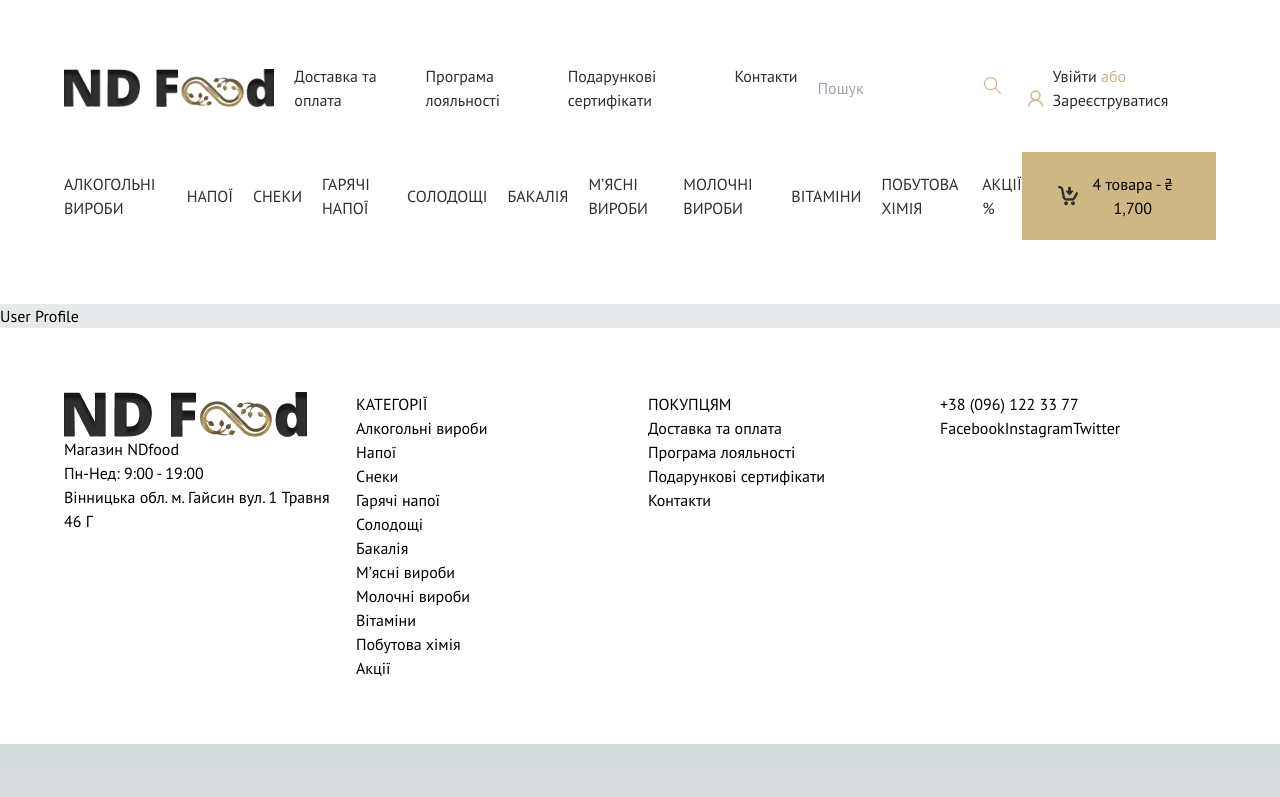
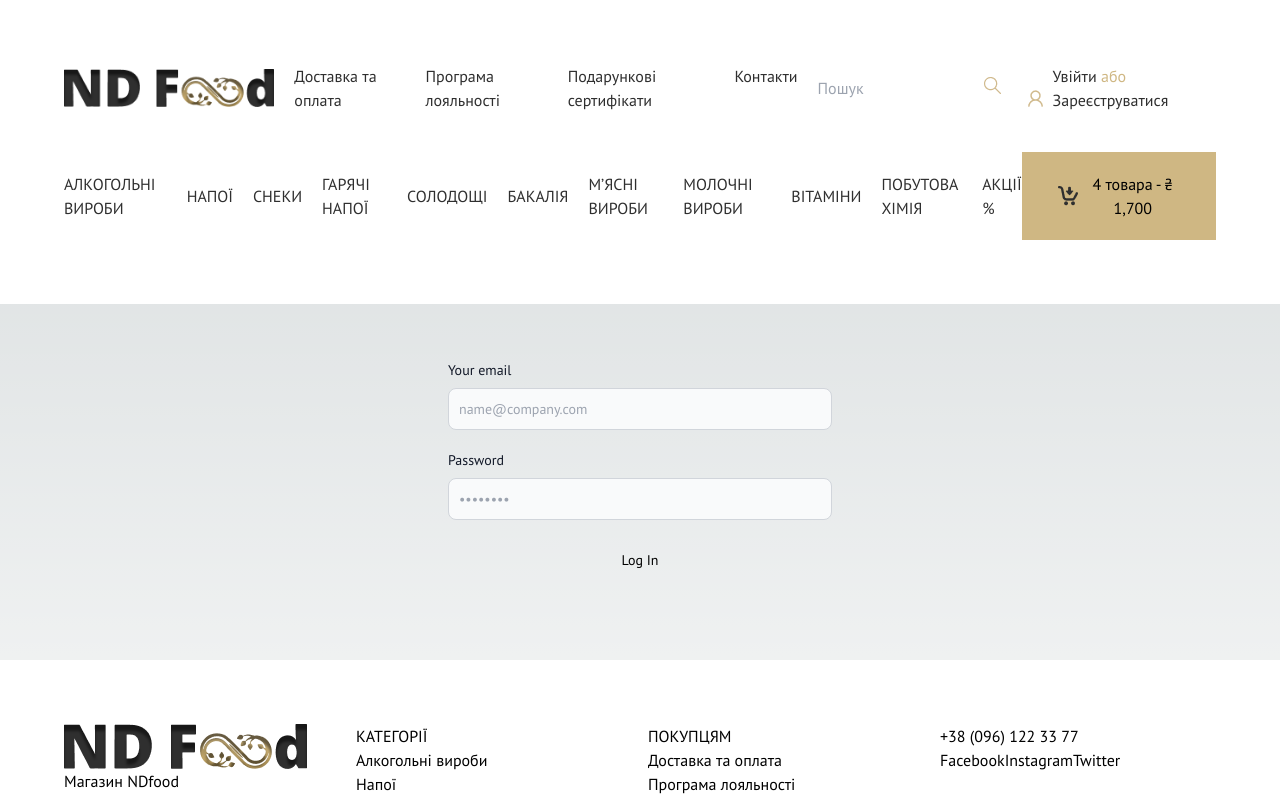
Before and after one commit to milkabaldi/ndfood, a Next.js app: page /profile in a window 1280 px wide. Shown: the top 797 px of the page. Built offline with nearby package versions, Linux system fonts and the light colour scheme.

Commit message:
Profile log in

```diff
--- /dev/null
+++ b/src/components/LogIn.jsx
@@ -0,0 +1,20 @@
+import React from 'react'
+import Image from 'next/image'
+import data from '../../data/data.json';
+import styles from '/src/styles/styles.js'
+import images from '/src/constants/images'
+
+
+export const LogIn = () => {
+    return (
+    <div className='pt-14 pb-20'>
+        <form className='flex flex-col w-96 m-auto p-'>
+        <label for="email" class="block mb-2 text-sm font-medium text-gray-900 dark:text-white">Your email</label>
+            <input type="email" name="email" id="email" class="mb-5 bg-gray-50 border border-gray-300 text-gray-900 sm:text-sm rounded-lg focus:ring-primary-600 focus:border-primary-600 block w-full p-2.5 dark:bg-gray-700 dark:border-gray-600 dark:placeholder-gray-400 dark:text-white dark:focus:ring-blue-500 dark:focus:border-blue-500" placeholder="name@company.com" required="" />
+            <label for="password" class="block mb-2 text-sm font-medium text-gray-900 dark:text-white">Password</label>
+            <input type="password" name="password" id="password" placeholder="••••••••" class="mb-5 bg-gray-50 border border-gray-300 text-gray-900 sm:text-sm rounded-lg focus:ring-primary-600 focus:border-primary-600 block w-full p-2.5 dark:bg-gray-700 dark:border-gray-600 dark:placeholder-gray-400 dark:text-white dark:focus:ring-blue-500 dark:focus:border-blue-500" required="" />
+            <button type="submit" class="w-full text-primary bg-brown hover:bg-primary-700 focus:ring-4 focus:outline-none focus:ring-primary-300 font-medium rounded-lg text-sm px-5 py-2.5 text-center dark:bg-primary-600 dark:hover:bg-primary-700 dark:focus:ring-primary-800">Log In</button>
+        </form>
+    </div>
+  )
+}
--- a/src/components/Navbar.jsx
+++ b/src/components/Navbar.jsx
@@ -25,7 +25,7 @@ export const Navbar = () => {
           </div>
           <div className='flex justify-between items-end gap-1'>
             <Image src={images.Account} alt='account' />
-            <span className='block text-dimGrey text-base '>Увійти <Link href='#Link' className='text-dimLate hover:text-dimMoca transition-colors ease-in-out duration-300'>або</Link> Зареєструватися</span>
+            <span className='block text-dimGrey text-base '>Увійти <Link href='/profile' className='text-dimLate hover:text-dimMoca transition-colors ease-in-out duration-300'>або</Link> Зареєструватися</span>
           </div>
         </div>
         <div className="flex justify-between">
--- a/src/components/index.js
+++ b/src/components/index.js
@@ -4,7 +4,7 @@ import Slider from './slider.jsx'
 import HowOrder from './HowOrder.jsx'
 import CustomSlider from './Slider.jsx'
 import MainLayout from './MainLayout.jsx'
-
+import LogIn from './LogIn.jsx'
 
 export default {
   Footer,
@@ -13,5 +13,5 @@ export default {
   HowOrder,
   CustomSlider,
   MainLayout,
-
+  LogIn,
 }
--- a/src/pages/profile/index.js
+++ b/src/pages/profile/index.js
@@ -1,14 +1,12 @@
 import React from 'react'
-
-
-
+import {LogIn}  from '@/components/LogIn'
 
 const Profile = () => {
-    return (
-      <div className='profile'>
-       User Profile
-      </div>
-    )
-  }
+  return (
+    <>
+      <LogIn />
+    </>
+  )
+}
 
-  export default Profile
+export default Profile
```
